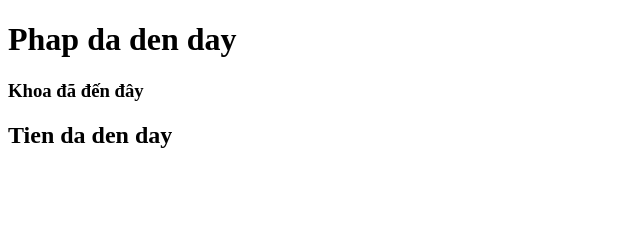
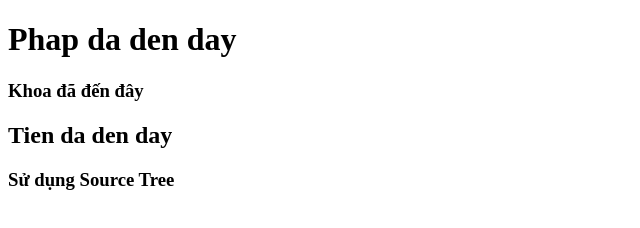
Before and after one commit to khoanguyen84/KPT_APP, a website: page index.html in a window 1280 px wide. Shown: the whole page, without its empty margins (0-640 px from the left). Drawn offline with Linux system fonts and the light colour scheme.

Commit message:
update index file

```diff
--- a/index.html
+++ b/index.html
@@ -10,5 +10,6 @@
     <h1>Phap da den day</h1>
     <h3>Khoa đã đến đây</h3>
     <h2>Tien da den day</h2>
+    <h3>Sử dụng Source Tree</h3>
 </body>
 </html>
```
